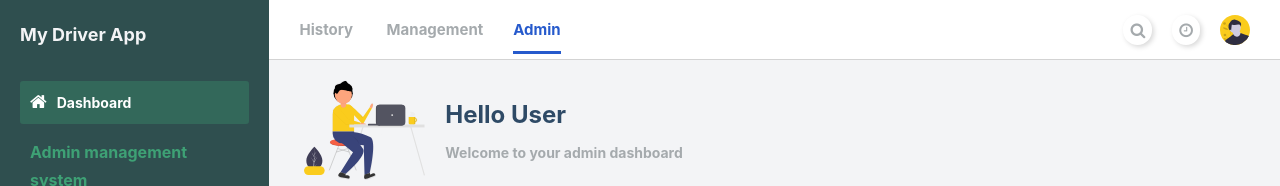
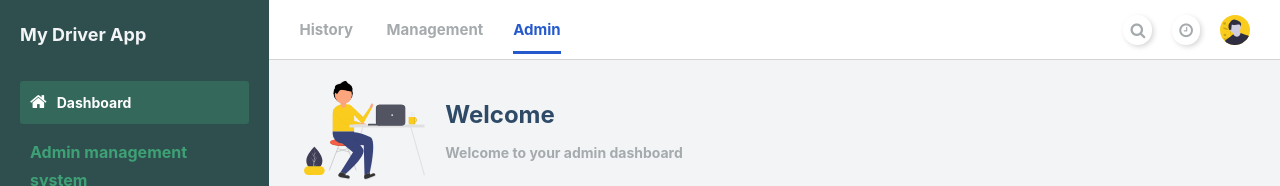
Before and after one commit to leenock/driver-app-crm, a React (Create React App) app in the folder frontend-side/: page /driver-dashboard in a window 1280 px wide. Shown: the top 186 px of the page. Built offline with nearby package versions, Linux system fonts and the light colour scheme; sample sign-in values are in the browser's storage.

Commit message:
user email capture updates

```diff
--- a/frontend-side/src/pages/Login/Login.jsx
+++ b/frontend-side/src/pages/Login/Login.jsx
@@ -29,7 +29,7 @@ const Login = () => {
       if (response.ok) {
         // Store token in localStorage
         localStorage.setItem("token", data.token);
-        navigate("/driver-dashboard"); // Redirect to dashboard
+        navigate("/driver-dashboard", { state: { email: data.email } }); // Redirect to dashboard
       } else {
         setError(data.msg);
       }
--- a/frontend-side/src/pages/components/Main/Main.jsx
+++ b/frontend-side/src/pages/components/Main/Main.jsx
@@ -1,24 +1,26 @@
 import React from "react";
+import { useLocation } from "react-router-dom";
 import "./main.css";
 import hello from "../../../assets/images/hello.svg";
 import Chart from "../../components/Charts/Chart";
 
-
 const Main = () => {
+  const location = useLocation();
+  const email = location.state?.email || "";
   return (
     <main>
       <div className="main__container">
         <div className="main__title">
           <img src={hello} alt="" />
           <div className="main__greeting">
-            <h1>Hello User</h1>
+            <h1>Welcome {email}</h1>
             <p>Welcome to your admin dashboard</p>
           </div>
         </div>
 
         <div className="main__cards">
           <div className="card">
-            <i className="fa fa-user-o fa-2x text-lightblue" ></i>
+            <i className="fa fa-user-o fa-2x text-lightblue"></i>
             <div className="card_inner">
               <p className="text-primary-p">Number of Trips</p>
               <span className="font-bold text-title">578</span>
@@ -34,8 +36,7 @@ const Main = () => {
           </div>
 
           <div className="card">
-            <i
-              className="fa fa-user-o fa-2x text-yellow"></i>
+            <i className="fa fa-user-o fa-2x text-yellow"></i>
             <div className="card_inner">
               <p className="text-primary-p">Number of customers</p>
               <span className="font-bold text-title">340</span>
@@ -43,8 +44,7 @@ const Main = () => {
           </div>
 
           <div className="card">
-            <i
-              className="fa fa-thumbs-up fa-2x text-green"></i>
+            <i className="fa fa-thumbs-up fa-2x text-green"></i>
             <div className="card_inner">
               <p className="text-primary-p">Ratings</p>
               <span className="font-bold text-title">645</span>
@@ -57,18 +57,18 @@ const Main = () => {
             <div className="charts__left__title">
               <div>
                 <h1>Daily Reports</h1>
-                <p>Nairobi,  Kenya</p>
+                <p>Nairobi, Kenya</p>
               </div>
               <i className="fa fa-usd"></i>
             </div>
-           <Chart />
+            <Chart />
           </div>
 
           <div className="charts__right">
             <div className="charts__right__title">
               <div>
                 <h1>Stats Reports</h1>
-                <p>Nairobi,  Kenya</p>
+                <p>Nairobi, Kenya</p>
               </div>
               <i className="fa fa-usd" aria-hidden="true"></i>
             </div>
```
Also changed, not shown: 1 other file (tests, documents, lock files or other folders).
